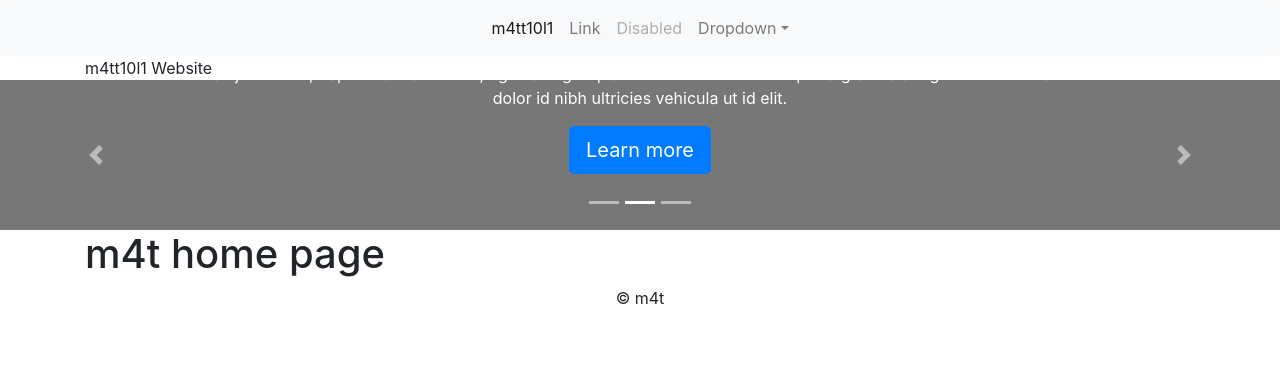
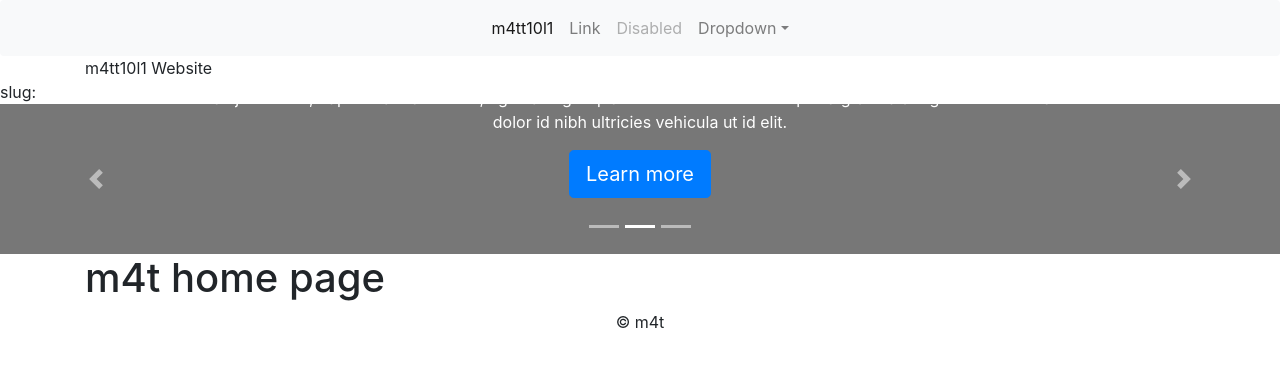
Before and after one commit to studiodiametrodev/m4tt10l1.github.io, a Jekyll site: the page built from index.md, in a window 1280 px wide. Shown: the top 367 px of the page. Built offline with Jekyll 4.4.1, drawn with Linux system fonts in a browser that asks for light colours.

Commit message:
Update index.md

```diff
--- a/index.md
+++ b/index.md
@@ -2,7 +2,7 @@
 title: m4t home page
 layout: default
 ---
-{{ page.slug }}
+<div>slug: {{ page.slug }}</div>
 {% include carousel.html %}
 <section class="sec-1">
   <div class="container">
```
